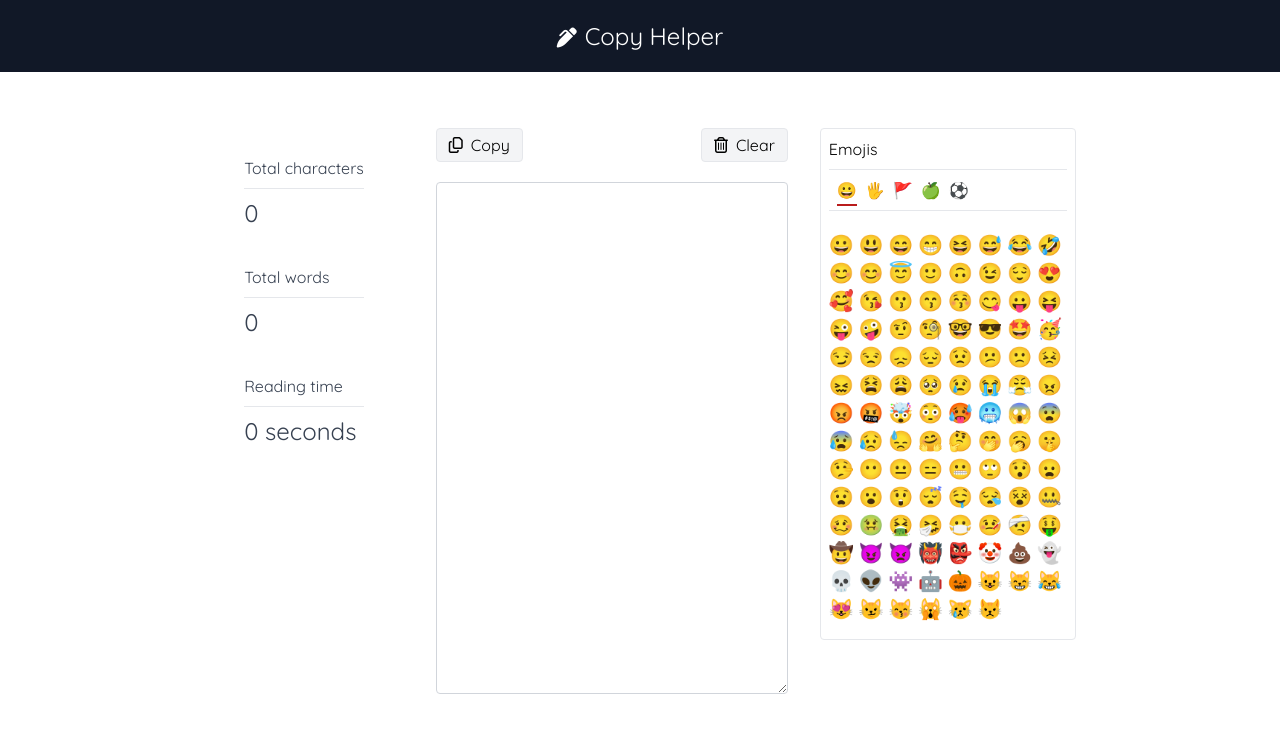
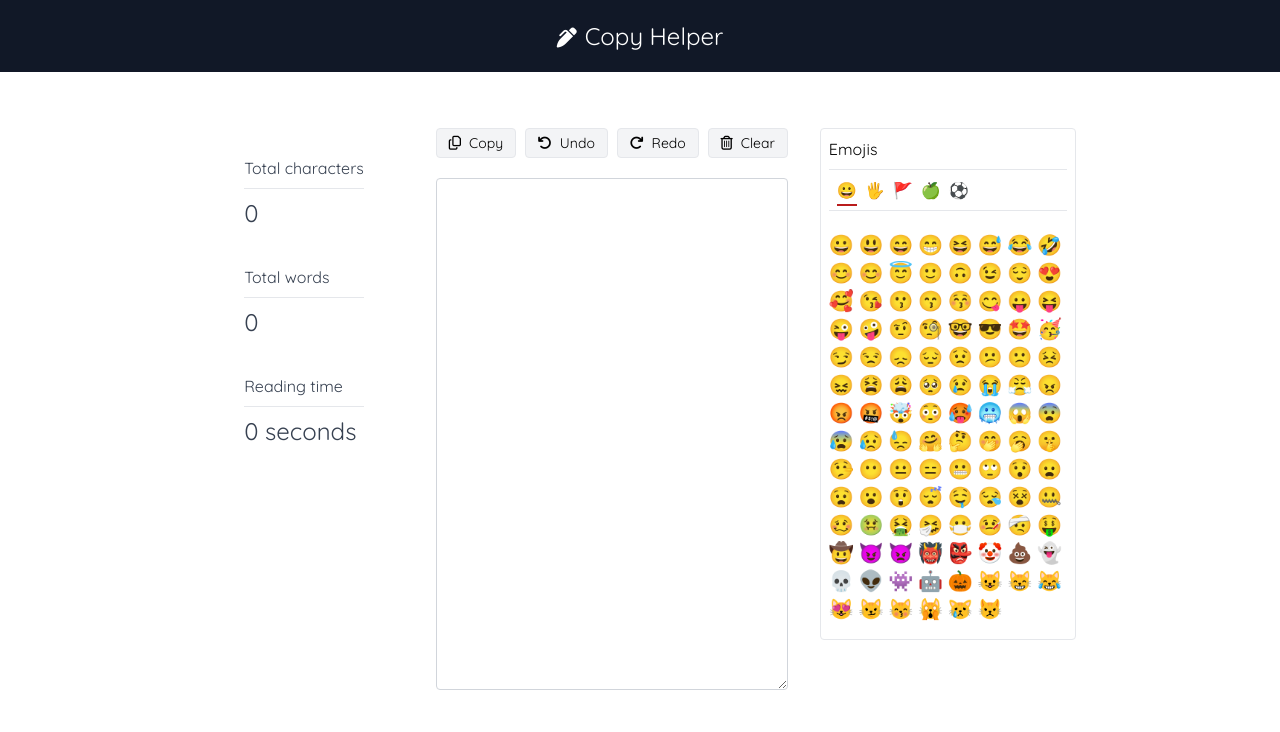
Before and after one commit to tury3001/copy-helper, a Vue app: page / in a window 1280 px wide. Shown: the top 732 px of the page. Built offline with nearby package versions, Linux system fonts and the light colour scheme.

Commit message:
Buttons bar: copy, undo, redo and clear

```diff
--- a/src/components/CopyHelper.vue
+++ b/src/components/CopyHelper.vue
@@ -11,14 +11,29 @@
       </div>
       <div class="p-4 w-96">
         <div class="mb-5 flex justify-between">
-          <button class="border rounded px-3 py-1 bg-gray-100" @click="copyToClipboard()">
-            <i class="far fa-copy"></i>
-            <span class="ml-2">Copy</span>
-          </button>
-          <button class="border rounded px-3 py-1 bg-gray-100" @click="copy=''">
-            <i class="far fa-trash-alt"></i>
-            <span class="ml-2">Clear</span>
-          </button>
+          <tool-button label="Copy"
+                       icon="far fa-copy"
+                       eventName="copyToClipboard"
+                       @copyToClipboard="copyToClipboard()"
+          >
+          </tool-button>
+          <tool-button label="Undo"
+                       icon="fas fa-undo"
+                       eventName="undo"
+                       @undo="undo()"
+          >
+          </tool-button>
+          <tool-button label="Redo"
+                       icon="fas fa-redo"
+                       eventName="redo"
+                       @redo="redo()"
+          >
+          </tool-button>
+          <tool-button label="Clear"
+                       icon="far fa-trash-alt"
+                       eventName="clear"
+                       @clear="clear">
+          </tool-button>
         </div>
         <textarea name="name"
                   class="flex w-full h-4/6 border border-gray-300 p-2 rounded focus:border-gray-300 focus:outline-none "
@@ -44,9 +59,10 @@ import CountChars from './CountChars.vue'
 import CountWords from './CountWords.vue'
 import ReadingTime from './ReadingTime.vue'
 import EmojiPicker from './EmojiPicker.vue'
+import ToolButton from './ToolButton.vue'
 
 export default {
-  components: { CountChars, CountWords, ReadingTime, EmojiPicker },
+  components: { CountChars, CountWords, ReadingTime, EmojiPicker, ToolButton },
   data() {
     return {
       copy: '',
@@ -62,6 +78,20 @@ export default {
                   + this.copy.slice(currentPosition, this.copy.length);
 
       this.$refs.textarea.focus()
+    },
+    copyToClipboard() {
+      this.$refs.textarea.select();
+      document.execCommand('copy');
+      window.getSelection().empty();
+    },
+    redo () {
+      document.execCommand('redo');
+    },
+    undo () {
+      document.execCommand('undo');
+    },
+    clear () {
+      this.copy = '';
     }
   }
 }
--- /dev/null
+++ b/src/components/ToolButton.vue
@@ -0,0 +1,14 @@
+<template>
+  <button class="border rounded px-3 py-1 bg-gray-100 text-sm" @click="this.$emit(this.eventName)">
+    <i :class="this.icon"></i>
+    <span class="ml-2 {{ this.label }}">{{ this.label }}</span>
+  </button>
+</template>
+
+<script>
+
+export default {
+  props: ['icon', 'label', 'eventName'],
+}
+
+</script>
```
